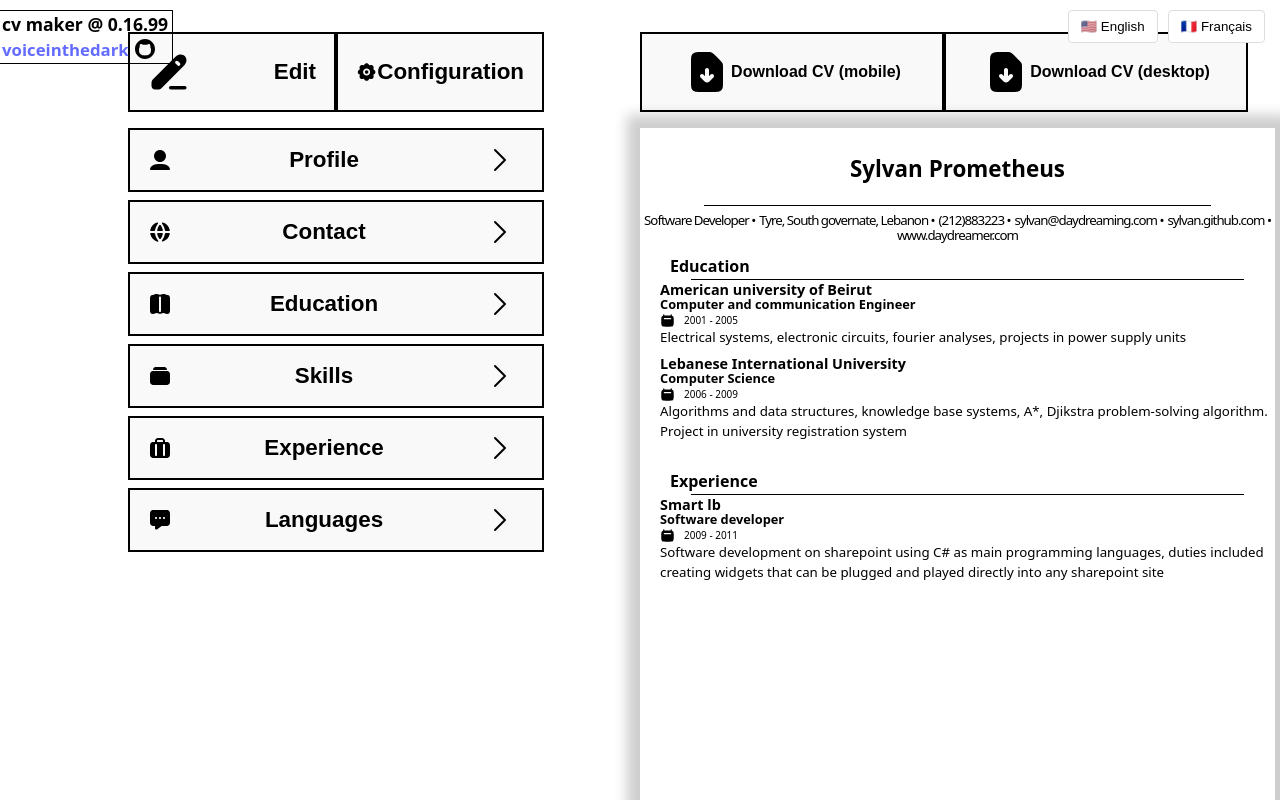
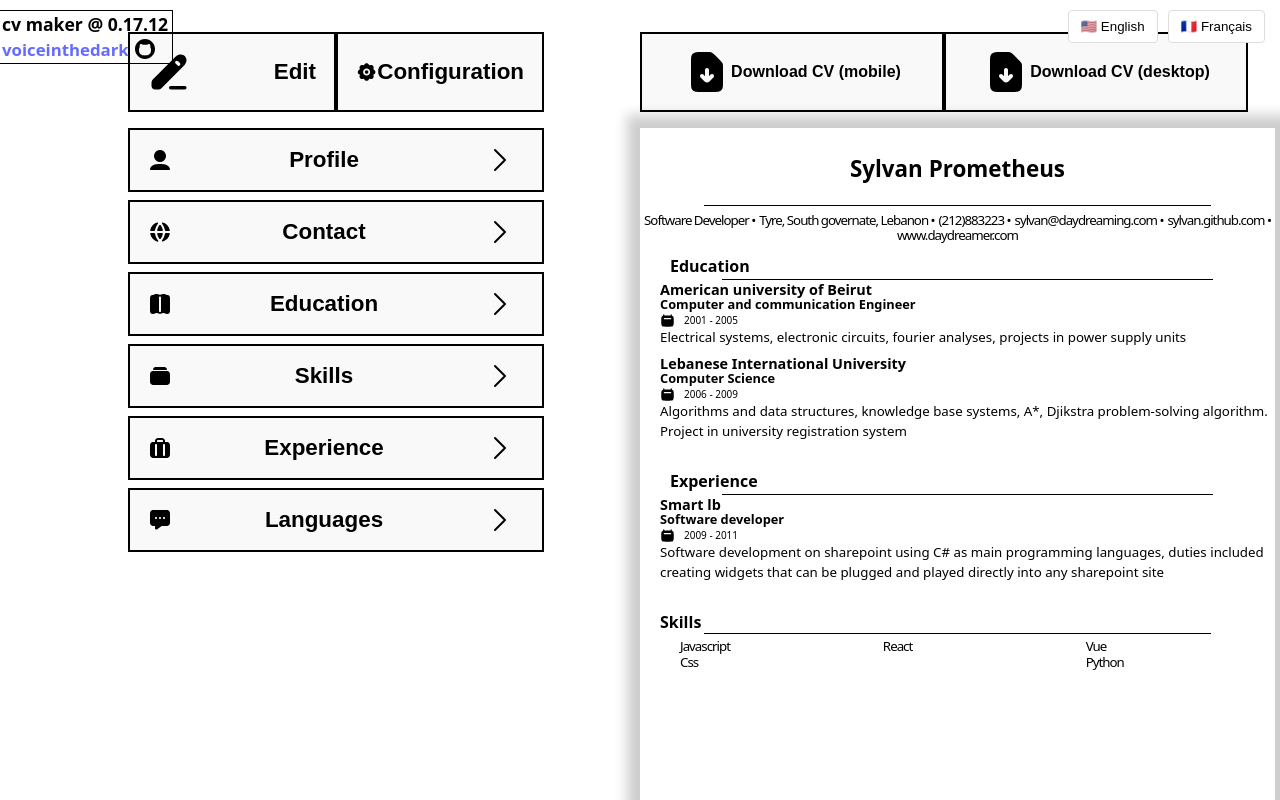
Before and after one commit to voiceinthedark/Resume-maker, a React (Vite) app: page / in a window 1280 px wide. Shown: the top 800 px of the page. Built offline with nearby package versions, Linux system fonts and the light colour scheme.

Commit message:
skill component
feat(skill): add skill component
style(skill): add styling to the skill component

```diff
--- a/package.json
+++ b/package.json
@@ -4,7 +4,7 @@
   "homepage": "",
   "author": "voiceinthedark",
   "private": false,
-  "version": "0.16.99",
+  "version": "0.17.12",
   "type": "module",
   "scripts": {
     "dev": "vite",
--- a/src/components/resume/classic/ClassicResume.jsx
+++ b/src/components/resume/classic/ClassicResume.jsx
@@ -2,6 +2,7 @@ import ClassicHeader from "./ClassicHeader";
 import "../../../styles/classicresume.css"
 import ClassicEducation from "./ClassicEducation";
 import ClassicExperience from "./ClassicExperience";
+import ClassicSkill from "./ClassicSkill";
 
 export default function ClassicResume({ data }) {
   return (
@@ -9,6 +10,7 @@ export default function ClassicResume({ data }) {
       <ClassicHeader data={data} />
       <ClassicEducation data={data} />
       <ClassicExperience data={data} />
+      <ClassicSkill data={data} />
     </main>
   )
 }
--- a/src/components/resume/classic/ClassicSkill.jsx
+++ b/src/components/resume/classic/ClassicSkill.jsx
@@ -0,0 +1,20 @@
+import "../../../styles/classicskill.css"
+export default function ClassicSkill({ data }) {
+  return (
+    <section className="classic-skill">
+      <h2>Skills</h2>
+      <hr />
+      <ul className="classic-skill-list">
+        {data.skills.map(skill => {
+          return (
+            <li key={skill.id} className="classic-skill-item">
+              <span>{skill.skill}</span>
+            </li>
+          )
+        })}
+      </ul>
+
+
+    </section>
+  )
+}
--- /dev/null
+++ b/src/styles/classicskill.css
@@ -0,0 +1,39 @@
+@import url('classicresume.css');
+
+.classic-skill {
+  display: flex;
+  flex-direction: column;
+  align-items: flex-start;
+
+  h2 {
+    margin-bottom: -25px;
+    padding-left: 20px;
+  }
+
+  .classic-skill-list {
+    width: 90%;
+    list-style: none;
+    display: flex;
+    flex-direction: row;
+    flex-wrap: wrap;
+    justify-content: space-between;
+    gap: 4px;
+    margin-top: 0;
+    font-size: 80%;
+    line-height: 0.9;
+    letter-spacing: -1px;
+
+    .classic-skill-item{
+      text-align: start;
+      width: 29%;
+      text-transform: capitalize;
+    }
+
+
+  }
+
+  hr {
+    width: 80%;
+    margin-bottom: 2px;
+  }
+}
```
